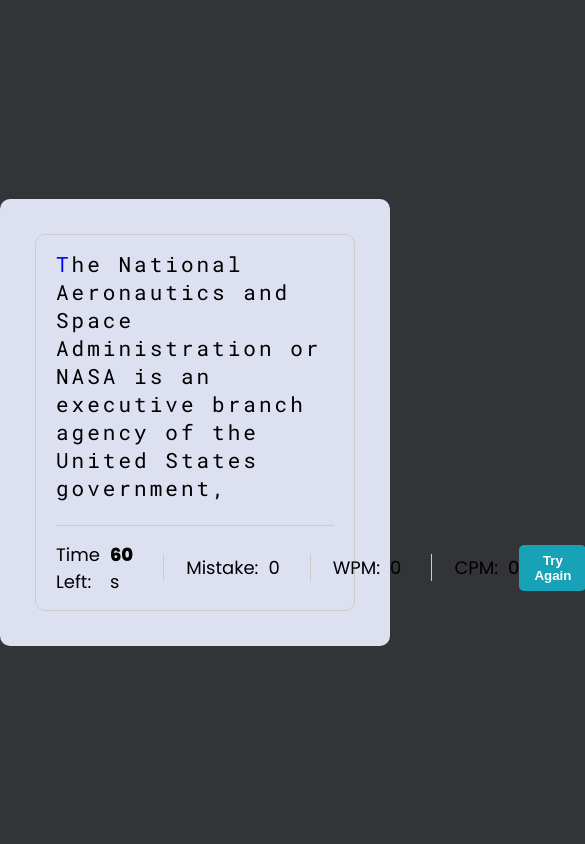
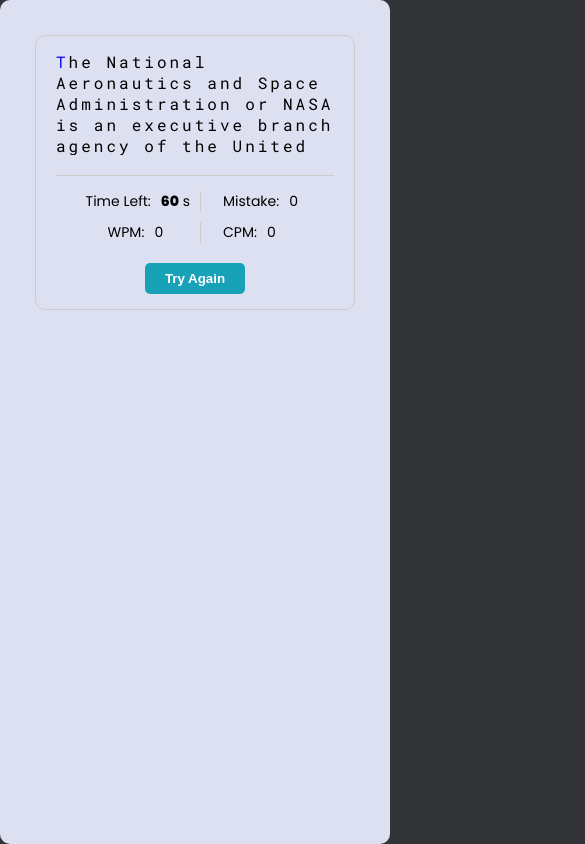
Before and after one commit to javohirveb/typing, a plain HTML site: page index.html in a window 390 px wide. Shown: the whole page, 585 px wide, since content can reach past the window. Drawn offline with Linux system fonts and the light colour scheme.

Commit message:
add responsive

```diff
--- a/css/style.css
+++ b/css/style.css
@@ -57,6 +57,9 @@
 
 .opacity-middle {
    opacity: 0.5;
+}
+.underline {
+   text-decoration: underline;
 }
 
 .typing-text p span.correct {
@@ -145,3 +148,38 @@
 .result-details li span {
    margin-left: 10px;
 }
+
+@media only screen and (max-width: 756px) {
+
+   .wrapper {
+      height: 100vh;
+   }
+
+   .content-box .content {
+      flex-direction: column;
+      gap: 20px;
+   }
+
+   .content-box .typing-text {
+      max-height: 104px;
+      overflow-y: auto;
+   }
+
+   .content .result-details {
+      display: grid;
+      grid-template-columns: 1fr 1fr;
+      gap: 10px;
+   }
+
+   .typing-text p {
+      font-size: 16px;
+   }
+
+   .result-details li {
+      font-size: 14px;
+   }
+
+   .result-details li:nth-last-of-type(2) {
+      border: none;
+   }
+}
--- a/index.html
+++ b/index.html
@@ -12,7 +12,7 @@
 <body>
 
    <div class="wrapper">
-      <input type="text" class="input-field">
+      <input type="text" class="input-field" autofocus>
       <div class="content-box">
          <div class="typing-text">
             <p></p>
--- a/javascript/app.js
+++ b/javascript/app.js
@@ -51,6 +51,10 @@
 
       setInterval(() => {
          characters.forEach(span => span.classList.add("opacity-middle"));
+         timeTag.classList.add("underline");
+         mistakeTag.classList.add("underline");
+         wpmTag.classList.add("underline");
+         cpmTag.classList.add("underline");
       }, 60000);
 
       let wpm = Math.round((((charIndex - mistakes) / 5) / (maxTime - timeLeft)) * 60);
--- a/javascript/paragraphs.js
+++ b/javascript/paragraphs.js
@@ -1,6 +1,7 @@
 const paragraphs = [
   "The National Aeronautics and Space Administration or NASA is an executive branch agency of the United States government, responsible for the nation's civilian space program and aeronautics and aerospace research. The Apollo program started by President J.F. Kennedy in the 1960s was designed to send a man to the Moon and return him safely back to Earth.",
   "Florida is the Sunshine State. The reason for this nickname is its warm temperature. During the summer, temperatures may rise up to as high as 109 degrees Fahrenheit (or 40.5 degrees Celsius). Its average temperature is much warmer than many of the other states, but during winter, temperatures occasionnaly fall below 32 degrees Fahrenheit. ",
+  "There are many variations of passages of Lorem Ipsum available, but the majority have suffered alteration in some form, by injected humour, or randomised words which don't look even slightly believable. If you are going to use a passage of Lorem Ipsum, you need to be sure there isn't anything embarrassing hidden in the middle of text. All the Lorem Ipsum generators on the Internet tend to repeat predefined chunks as necessary, making this the first true generator on the Internet. It uses a dictionary of over 200 Latin words, combined with a handful of model sentence structures, to generate Lorem Ipsum which looks reasonable. The generated Lorem Ipsum is therefore always free from repetition, injected humour, or non-characteristic words etc.",
   "Over the years, the web has grown bigger and bigger. Today, there are tens of trillions of pages on the Internet. That's so many pages that if you were to print them out and stack them all, you would have a pile that would reach from Earth to the Moon at least a dozen times. All of these pages are connected to each other through links.",
   "When Japanese meet, they traditionally bow instead of shake hand. The lower the bow, the deeper respect it shows. Sumo is recognized as the national sport of Japan, although it isn't the most popular one. Sumo is a wrestling sport where a wrestler tries to force another wrestler out of a circular ring.",
   "Lions live for to 10 to 14 years when they are in the wild. When they are captive, they can live longer than 20 years. In the wild, males do not usually live longer than 10 years. This is due to wounds from fighting with other males. They usually live in savannahs or grasslands, though they sometimes live in bushes and forests.",
```
